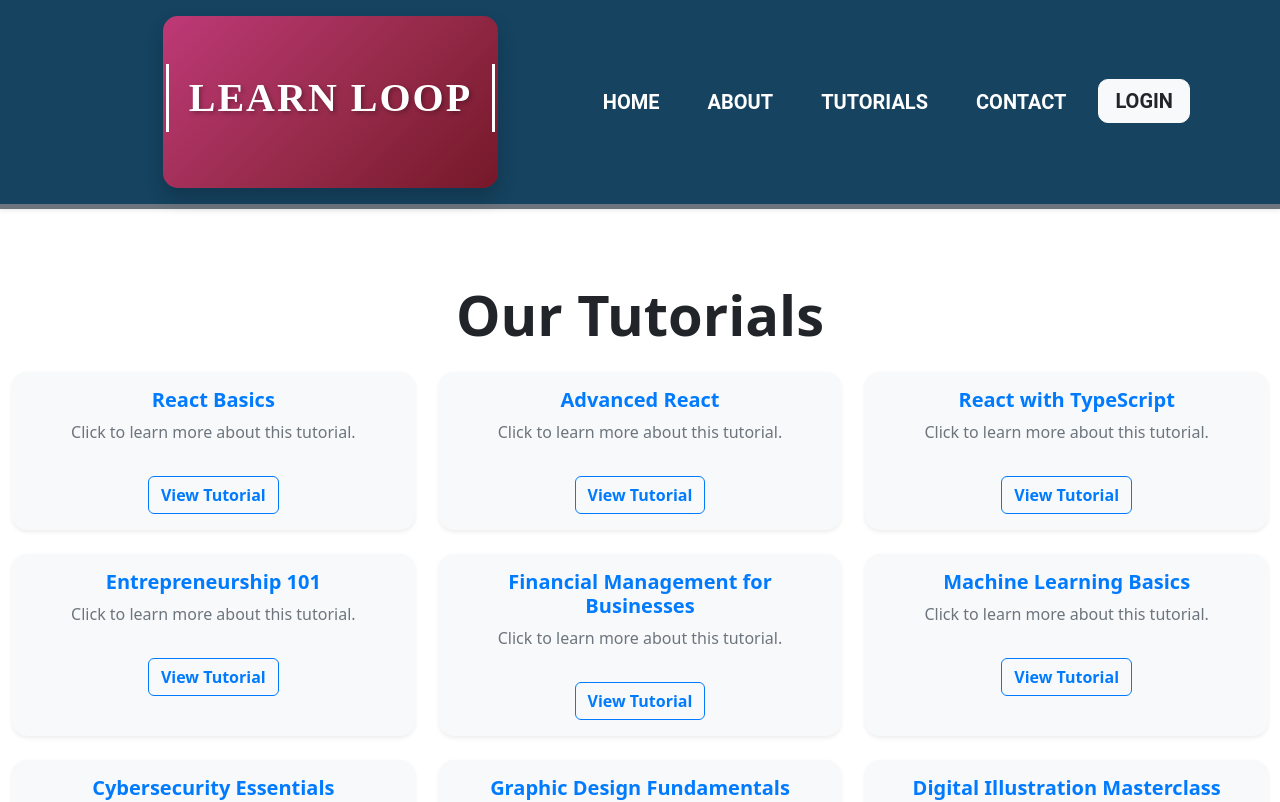
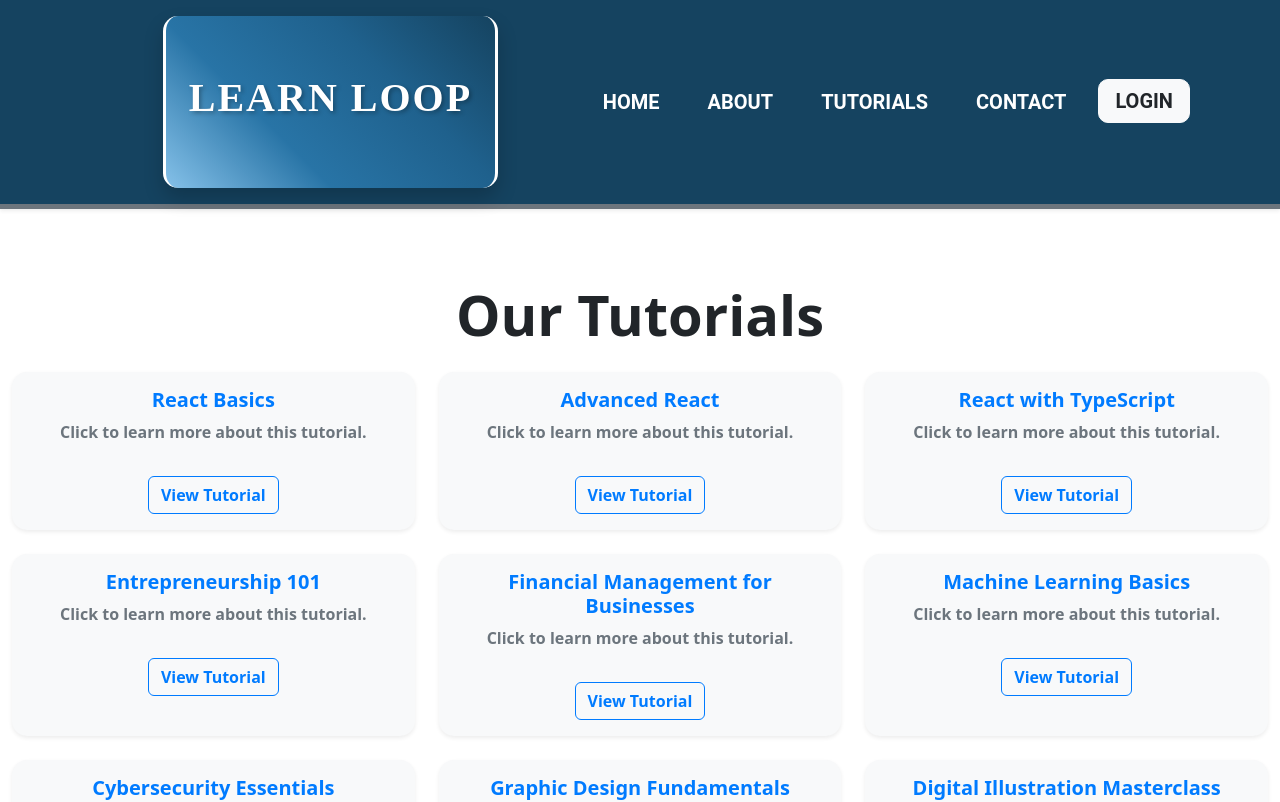
Before and after one commit to Ijaas-Fathi/Frontend, a React (Vite) app: page /tutorials in a window 1280 px wide. Shown: the top 802 px of the page. Built offline with nearby package versions, Linux system fonts and the light colour scheme.

Commit message:
Changes in Designs

```diff
--- a/src/Components/Header.jsx
+++ b/src/Components/Header.jsx
@@ -14,24 +14,24 @@ function Header() {
         <div
             className="d-flex align-items-center justify-content-center py-5 mx-auto"
             style={{
-              background: 'linear-gradient(135deg,rgb(190, 57, 119),rgb(153, 44, 77),rgb(117, 24, 41))', // Cute gradient background
-              borderRadius: '15px', // Rounded corners
-              boxShadow: '0px 10px 20px rgba(0, 0, 0, 0.2)', // Subtle shadow
-              width: '30%', // Custom width
+              background: 'linear-gradient(45deg, #85C1E9, #2874A6, #1F618D, #154360)',
+              borderRadius: '15px',
+              boxShadow: '0px 10px 20px rgba(0, 0, 0, 0.2)',
+              width: '30%',
+              borderLeft: '3px solid #fff',
+                borderRight: '3px solid #fff',
             }}
           >
             <h1
               className="text-uppercase fw-bold text-center"
               style={{
-                fontFamily: "'Pacifico', cursive", // Playful font
+                fontFamily: "'Pacifico', cursive",
                 letterSpacing: '2px',
                 fontSize: '2.5rem',
                 color: '#fff',
-                textShadow: '2px 2px 4px rgba(0, 0, 0, 0.3)', // Text shadow for depth
-                display: 'inline-block', // Ensures the border wraps tightly around the text
-                padding: '10px 20px', // Adds space inside the border
-                borderLeft: '3px solid #fff', // Adds border to the left
-                borderRight: '3px solid #fff', // Adds border to the right
+                textShadow: '2px 2px 4px rgba(0, 0, 0, 0.3)',
+                display: 'inline-block',
+                padding: '10px 20px',
               }}
             >
               Learn Loop
--- a/src/Pages/Tutorials.jsx
+++ b/src/Pages/Tutorials.jsx
@@ -57,14 +57,14 @@ const Tutorials = () => {
                   className="card-text"
                   style={{
                     color: "#6c757d",
-                    fontWeight: "normal",
+                    fontWeight: "bold",
                   }}
                 >
                   Click to learn more about this tutorial.
                 </p>
                 <Link
                   to={`/tutorials/${tutorial.id}`}
-                  className="btn btn-outline-primary mt-3"
+                  className="btn btn-outline-white mt-3"
                   style={{
                     color: "#007bff",
                     borderColor: "#007bff",
```
